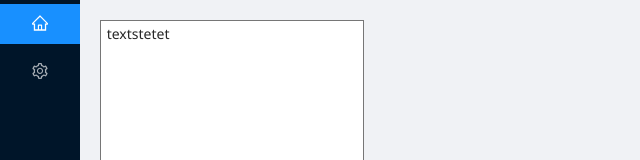
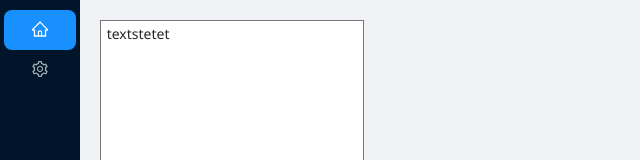
Before and after one commit to BK201c/template-vue3, a Vue app: page /#/dashboard in a window 1280 px wide. Shown: the top 160 px of the page, without its empty margins (0-640 px from the left). Built offline with nearby package versions, Linux system fonts and the light colour scheme.

Commit message:
更新侧边栏样式

```diff
--- a/src/layout/components/sidebar/index.vue
+++ b/src/layout/components/sidebar/index.vue
@@ -7,11 +7,12 @@
   >
     <a-menu-item
       :key="menu.path"
+      style="width: 90%; margin: auto; border-radius: 8px"
       v-for="menu of baseRouter"
       @titleClick="titleClick"
     >
       <template #icon>
-        <AntIcon :icon="menu.meta.icon" />
+        <AntIcon style="margin-left: -4px" :icon="menu.meta.icon" />
       </template>
       {{ menu.meta.title }}
     </a-menu-item>
--- a/src/layout/index.vue
+++ b/src/layout/index.vue
@@ -41,6 +41,7 @@ const change = (value: boolean) => {
   }
   &-sidebar {
     position: relative;
+    padding: 10px 0;
     &-top {
       font-size: 20px;
     }
```
